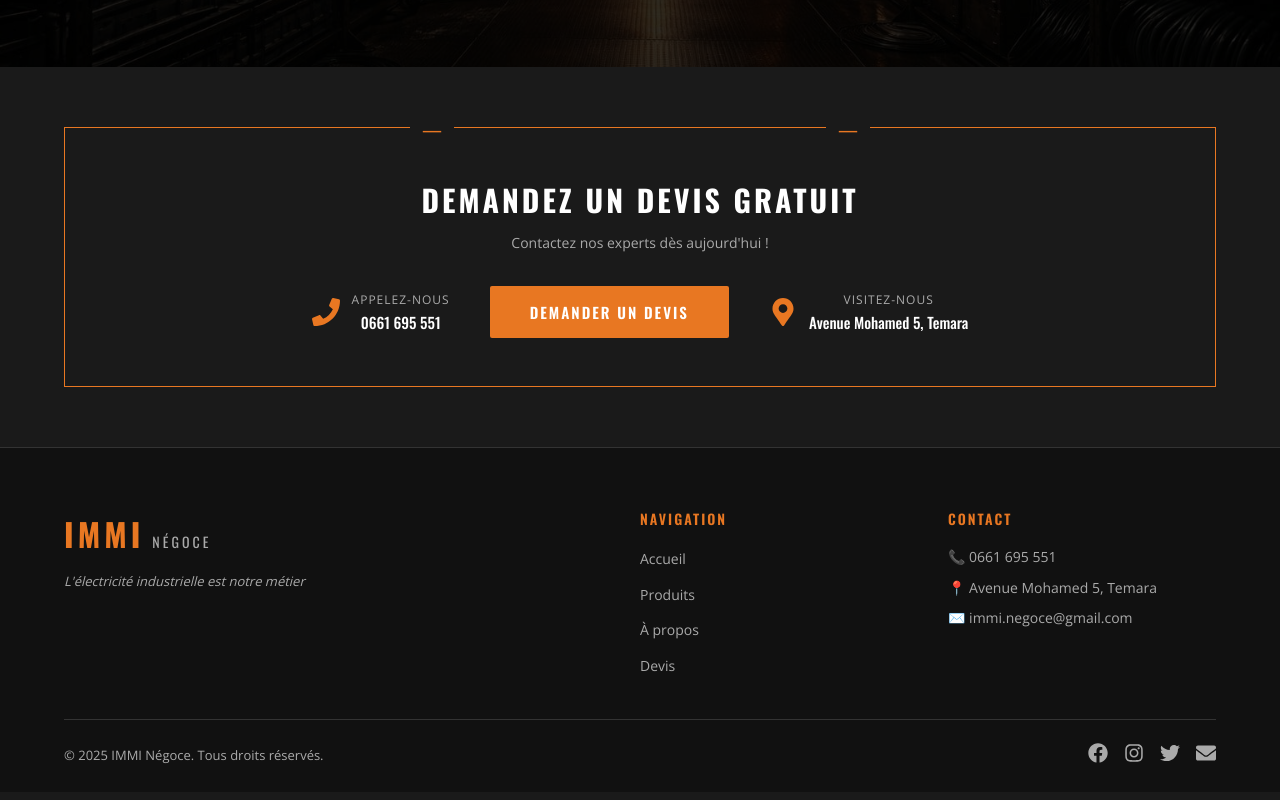
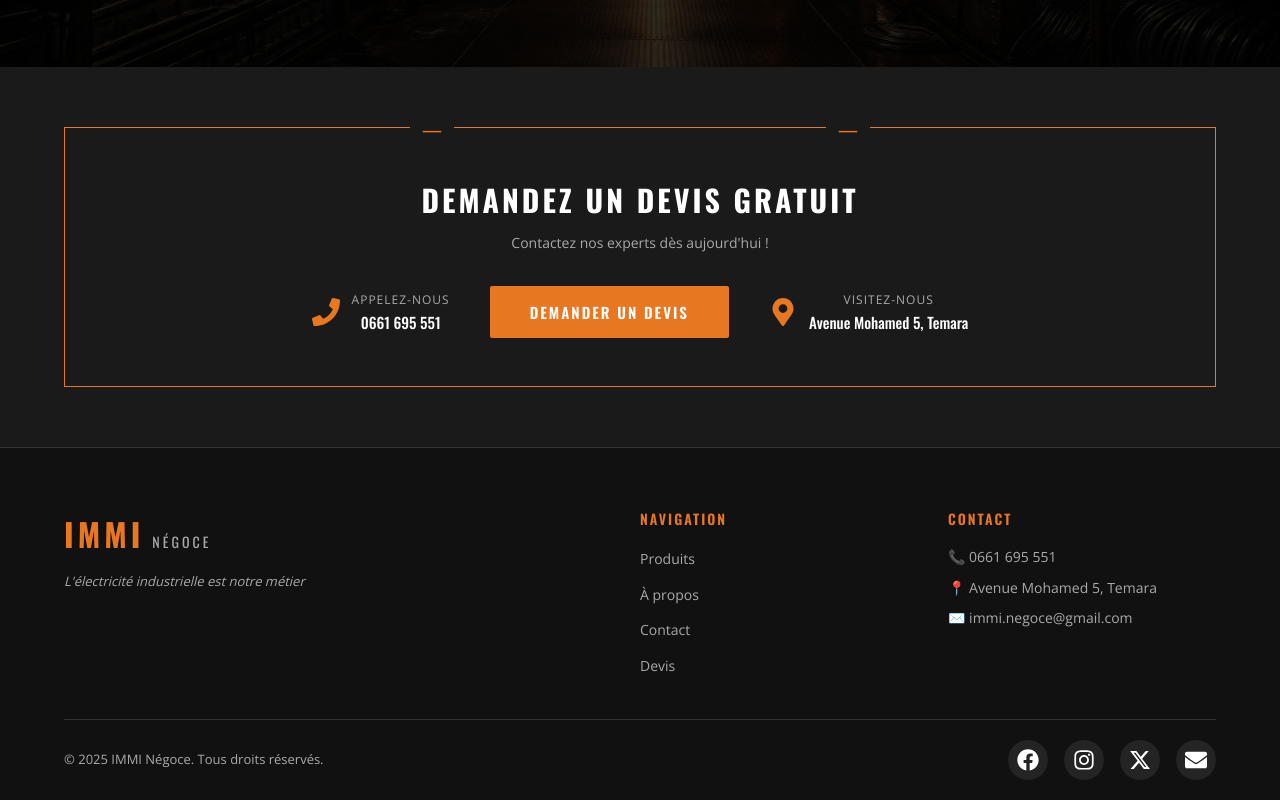
Before and after one commit to youssdinho/immi-website, a React (Vite) app: page / in a window 1280 px wide. Shown: the part 2824-3624 px from the top of the page. Built offline with nearby package versions, Linux system fonts and the light colour scheme.

Commit message:
Fix navigation links, footer icons, WhatsApp button position

```diff
--- a/src/components/Categories.jsx
+++ b/src/components/Categories.jsx
@@ -37,9 +37,9 @@ export default function Categories() {
           })}
         </div>
 
-        <a href="#produits" className="btn-all-products">
+        <Link to="/produits" className="btn-all-products">
           Voir tous les produits
-        </a>
+        </Link>
       </div>
     </section>
   )
--- a/src/components/Footer.css
+++ b/src/components/Footer.css
@@ -93,13 +93,21 @@
 }
 
 .footer-socials a {
-  font-size: 20px;
-  color: var(--gray);
-  transition: color 0.2s;
+  font-size: 22px;
+  color: var(--white);
+  background: rgba(255,255,255,0.08);
+  width: 40px;
+  height: 40px;
+  border-radius: 50%;
+  display: flex;
+  align-items: center;
+  justify-content: center;
+  transition: background 0.2s, color 0.2s;
 }
 
 .footer-socials a:hover {
-  color: var(--accent);
+  background: var(--accent);
+  color: var(--white);
 }
 
 @media (max-width: 768px) {
--- a/src/components/Footer.jsx
+++ b/src/components/Footer.jsx
@@ -1,4 +1,6 @@
-import { FaFacebook, FaInstagram, FaTwitter, FaEnvelope } from 'react-icons/fa'
+import { FaFacebook, FaInstagram, FaEnvelope } from 'react-icons/fa'
+import { FaXTwitter } from 'react-icons/fa6'
+import { Link } from 'react-router-dom'
 import './Footer.css'
 
 export default function Footer() {
@@ -15,10 +17,10 @@ export default function Footer() {
           <div className="footer-links">
             <h4>Navigation</h4>
             <ul>
-              <li><a href="#accueil">Accueil</a></li>
-              <li><a href="#produits">Produits</a></li>
-              <li><a href="#pourquoi-nous">À propos</a></li>
-              <li><a href="#devis">Devis</a></li>
+              <li><Link to="/produits">Produits</Link></li>
+              <li><Link to="/a-propos">À propos</Link></li>
+              <li><Link to="/contact">Contact</Link></li>
+              <li><Link to="/devis">Devis</Link></li>
             </ul>
           </div>
 
@@ -35,7 +37,7 @@ export default function Footer() {
           <div className="footer-socials">
             <a href="https://www.facebook.com/p/Immi-Negoce-61575701594035/" target="_blank" rel="noreferrer" aria-label="Facebook"><FaFacebook /></a>
             <a href="https://www.instagram.com/immi_negoce/" target="_blank" rel="noreferrer" aria-label="Instagram"><FaInstagram /></a>
-            <a href="https://x.com/IMMINEGOCE" target="_blank" rel="noreferrer" aria-label="X"><FaTwitter /></a>
+            <a href="https://x.com/IMMINEGOCE" target="_blank" rel="noreferrer" aria-label="X"><FaXTwitter /></a>
             <a href="mailto:immi.negoce@gmail.com" aria-label="Email"><FaEnvelope /></a>
           </div>
         </div>
--- a/src/components/QuoteSection.jsx
+++ b/src/components/QuoteSection.jsx
@@ -1,4 +1,5 @@
 import { FaPhone, FaMapMarkerAlt } from 'react-icons/fa'
+import { Link } from 'react-router-dom'
 import './QuoteSection.css'
 
 export default function QuoteSection() {
@@ -18,7 +19,7 @@ export default function QuoteSection() {
               </div>
             </div>
 
-            <a href="#devis-form" className="btn-quote">Demander un Devis</a>
+            <Link to="/devis" className="btn-quote">Demander un Devis</Link>
 
             <div className="quote-info-item">
               <FaMapMarkerAlt className="quote-icon" />
--- a/src/components/WhatsAppButton.css
+++ b/src/components/WhatsAppButton.css
@@ -1,6 +1,6 @@
 .whatsapp-btn {
   position: fixed;
-  bottom: 28px;
+  bottom: 90px;
   right: 28px;
   z-index: 1000;
   background: #25d366;
```
